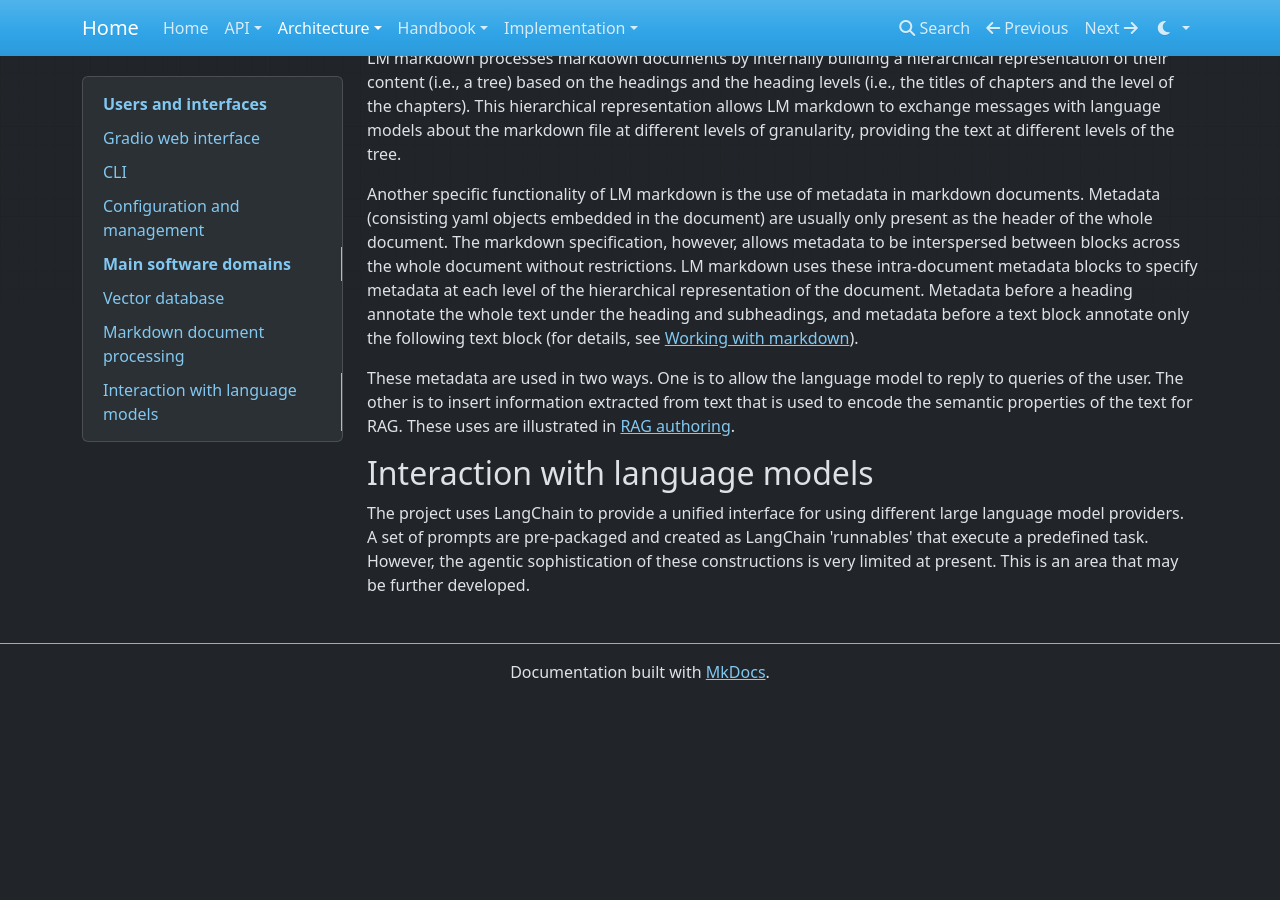
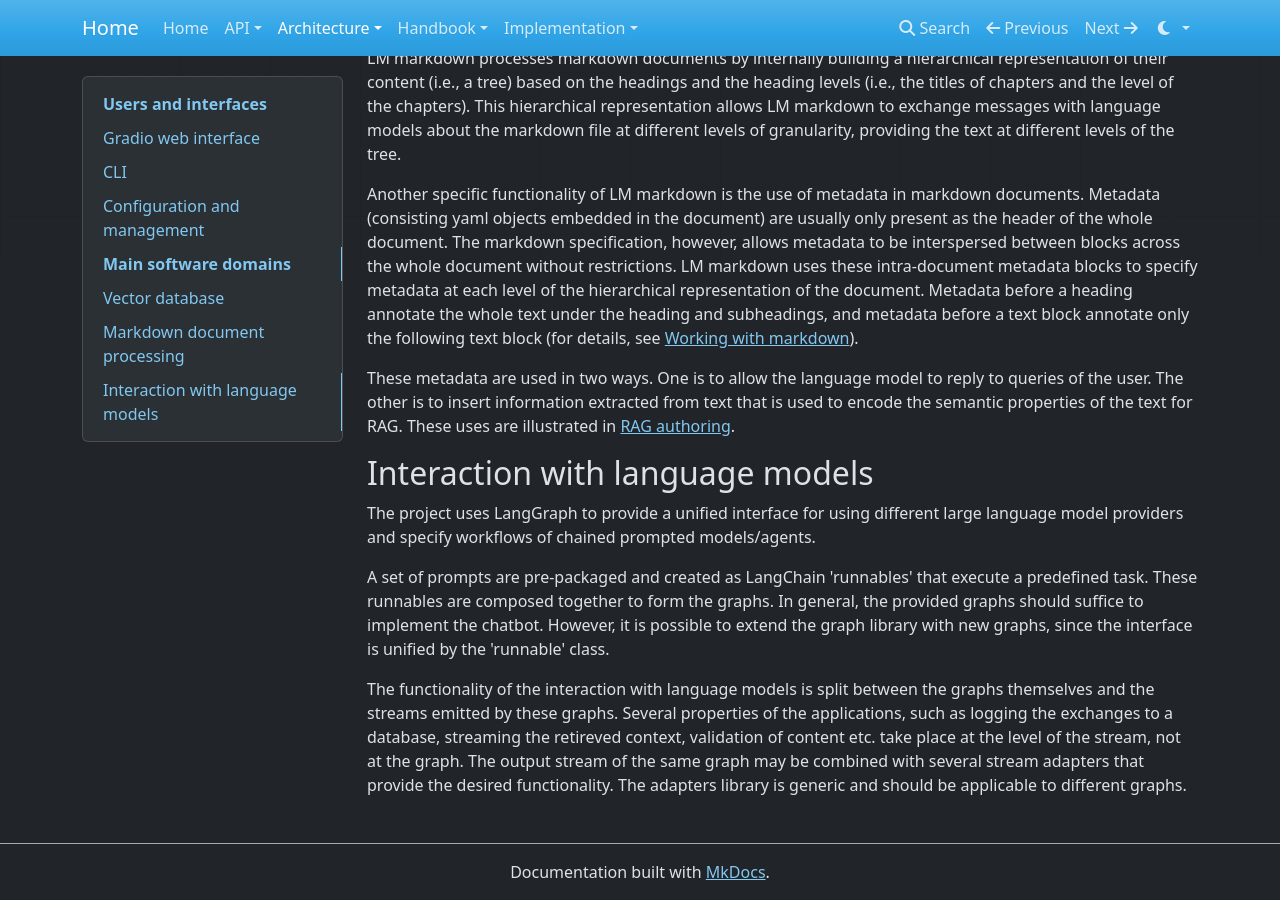
Before and after one commit to roberto-viviani/lmm-education, an MkDocs documentation site: the page built from docs/Architecture/Architecture.md, in a window 1280 px wide and 900 px high, scrolled down 3116 px. Built offline with MkDocs 1.6.1, drawn with Linux system fonts in a browser that asks for light colours; nearby versions of some CDN libraries; before the commit the page ends 3816 px from its top, so only the background shows below that.

Commit message:
Architecture.md, update for lmm workflows

```diff
--- a/docs/Architecture/Architecture.md
+++ b/docs/Architecture/Architecture.md
@@ -72,4 +72,8 @@ These metadata are used in two ways. One is to allow the language model to reply
 
 ## Interaction with language models
 
-The project uses LangChain to provide a unified interface for using different large language model providers. A set of prompts are pre-packaged and created as LangChain 'runnables' that execute a predefined task. However, the agentic sophistication of these constructions is very limited at present. This is an area that may be further developed.
+The project uses LangGraph to provide a unified interface for using different large language model providers and specify workflows of chained prompted models/agents.
+
+A set of prompts are pre-packaged and created as LangChain 'runnables' that execute a predefined task. These runnables are composed together to form the graphs. In general, the provided graphs should suffice to implement the chatbot. However, it is possible to extend the graph library with new graphs, since the interface is unified by the 'runnable' class.
+
+The functionality of the interaction with language models is split between the graphs themselves and the streams emitted by these graphs. Several properties of the applications, such as logging the exchanges to a database, streaming the retireved context, validation of content etc. take place at the level of the stream, not at the graph. The output stream of the same graph may be combined with several stream adapters that provide the desired functionality. The adapters library is generic and should be applicable to different graphs.
```
